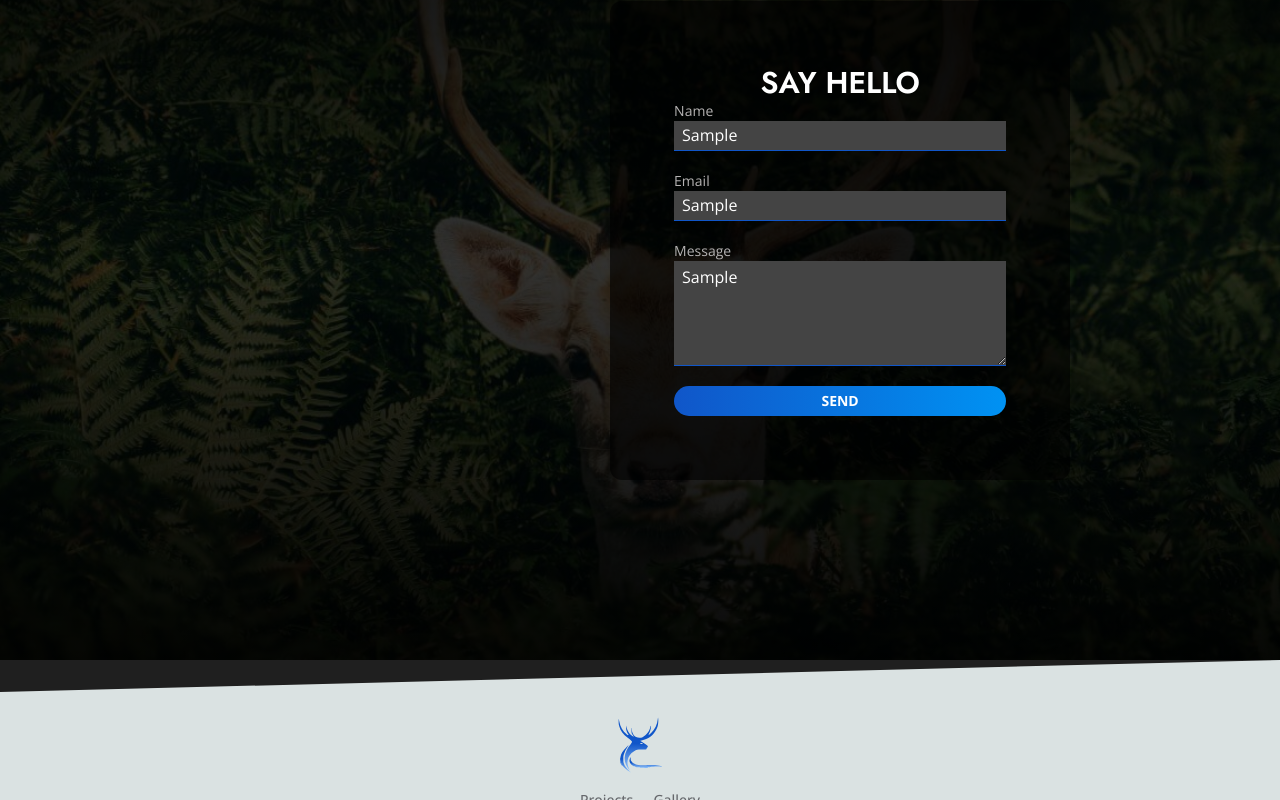
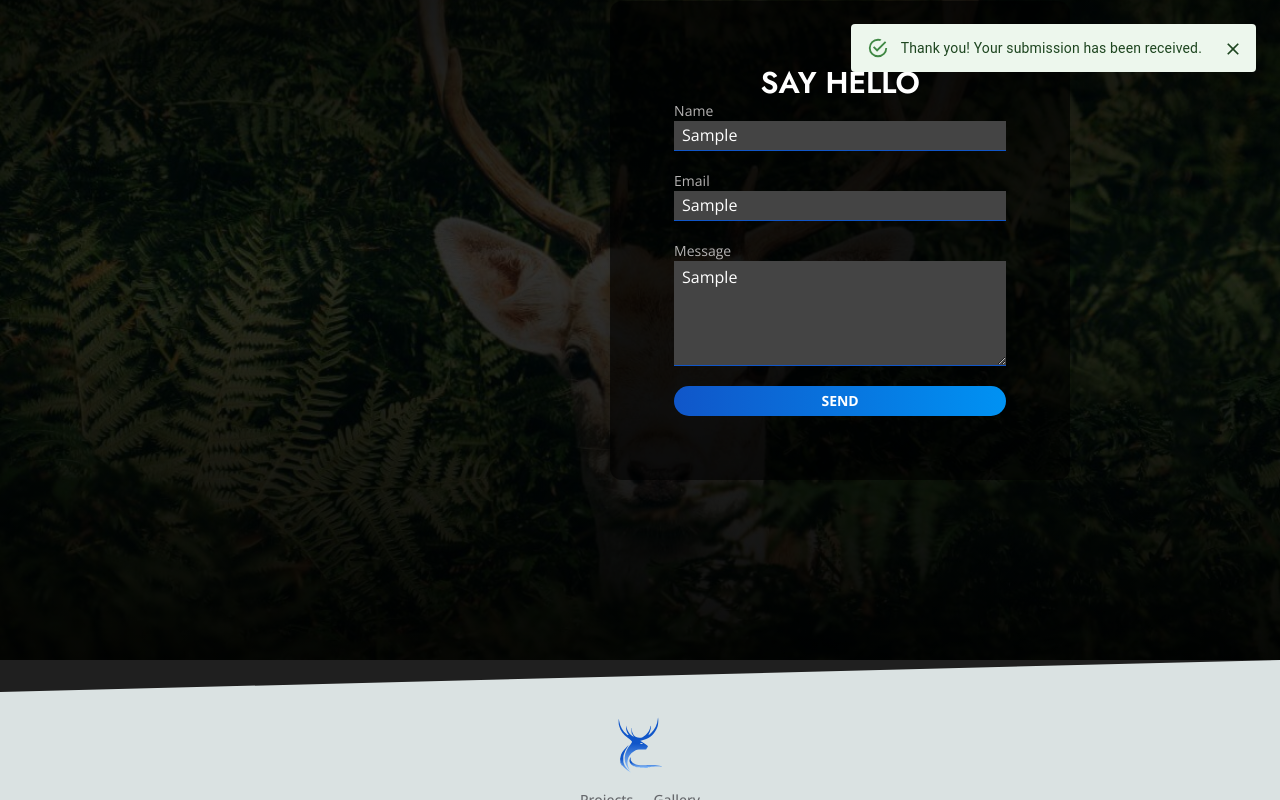
Before and after one commit to vdtrung1706/me-site-nextjs, a Next.js app: page / in a window 1280 px wide. Both pictures are taken after typing "Sample", "Sample", "Sample" into the empty fields and a click on the button "SEND". Shown: the part 1748-2548 px from the top of the page. Built offline with nearby package versions, Linux system fonts and the light colour scheme.

Commit message:
Add custom snackbar for sayhello

```diff
--- /dev/null
+++ b/components/common/MySnackbar.tsx
@@ -0,0 +1,31 @@
+import Alert, { AlertProps } from '@mui/material/Alert';
+import Snackbar, { SnackbarProps } from '@mui/material/Snackbar';
+import * as React from 'react';
+
+type MySnackbarProps = SnackbarProps &
+  Omit<AlertProps, keyof SnackbarProps> & {
+    onClose?: (event: React.SyntheticEvent<Element, Event>) => void;
+  };
+
+const MySnackbar = (props: MySnackbarProps) => {
+  return (
+    <Snackbar
+      {...props}
+      autoHideDuration={6000}
+      anchorOrigin={{
+        vertical: 'top',
+        horizontal: 'right',
+      }}
+    >
+      <Alert
+        severity={props.severity}
+        onClose={props.onClose}
+        sx={{ width: '100%' }}
+      >
+        {props.message}
+      </Alert>
+    </Snackbar>
+  );
+};
+
+export default MySnackbar;
--- a/components/common/SocialLinks.tsx
+++ b/components/common/SocialLinks.tsx
@@ -3,7 +3,15 @@ import GitHubIcon from '@mui/icons-material/GitHub';
 import FacebookIcon from '@mui/icons-material/Facebook';
 import InstagramIcon from '@mui/icons-material/Instagram';
 
-const SocialLinks = ({ className = '' }: { className?: string }) => {
+const SocialLinks = ({
+  className = '',
+  liClassName = '',
+}: {
+  className?: string;
+  liClassName?: string;
+}) => {
+  const aClassName = `flex items-center p-1 cursor-pointer list-link ${liClassName}`;
+
   return (
     <ul className={className}>
       <li>
@@ -11,7 +19,7 @@ const SocialLinks = ({ className = '' }: { className?: string }) => {
           href='https://www.facebook.com/trunpyonvu/'
           target={'_blank'}
           rel='noreferrer'
-          className='flex items-center p-1 cursor-pointer list-link'
+          className={aClassName}
         >
           <FacebookIcon />
         </a>
@@ -22,7 +30,7 @@ const SocialLinks = ({ className = '' }: { className?: string }) => {
           href='https://github.com/vdtrung1706'
           target={'_blank'}
           rel='noreferrer'
-          className='flex items-center p-1 cursor-pointer list-link'
+          className={aClassName}
         >
           <GitHubIcon />
         </a>
@@ -33,7 +41,7 @@ const SocialLinks = ({ className = '' }: { className?: string }) => {
           href='https://www.instagram.com/trunpyon/'
           target={'_blank'}
           rel='noreferrer'
-          className='flex items-center p-1 cursor-pointer list-link'
+          className={aClassName}
         >
           <InstagramIcon />
         </a>
--- /dev/null
+++ b/hooks/useSnackbar.ts
@@ -0,0 +1,29 @@
+import { SnackbarCloseReason } from '@mui/material';
+import { AlertColor } from '@mui/material/Alert';
+import * as React from 'react';
+
+export const useSnackbar = () => {
+  const [snackOpen, setSnackOpen] = React.useState(false);
+  const [alertContent, setAlertContent] = React.useState('');
+  const [alertSeverity, setAlertSeverity] =
+    React.useState<AlertColor>('success');
+
+  const handleSnackClose = (
+    event: React.SyntheticEvent<Element, Event>
+  ): void => {
+    if (event != null) {
+      event.preventDefault();
+    }
+    setSnackOpen(false);
+  };
+
+  return {
+    snackOpen,
+    alertContent,
+    alertSeverity,
+    setSnackOpen,
+    setAlertContent,
+    setAlertSeverity,
+    handleSnackClose,
+  };
+};
--- a/pages/api/say-hello.ts
+++ b/pages/api/say-hello.ts
@@ -9,5 +9,7 @@ export default function handler(
   res: NextApiResponse<SayHelloResponse>
 ) {
   // console.log(req.body);
-  res.status(201).json({ message: 'Your submission has been received.' });
+  res
+    .status(201)
+    .json({ message: 'Thank you! Your submission has been received.' });
 }
--- a/pages/index.tsx
+++ b/pages/index.tsx
@@ -1,9 +1,11 @@
-import { TextareaAutosize } from '@mui/material';
+import { Alert, AlertTitle, Snackbar, TextareaAutosize } from '@mui/material';
 import Image from 'next/image';
 import * as React from 'react';
 import TRUNG_VU from '../assets/trung_vu.png';
+import MySnackbar from '../components/common/MySnackbar';
+import SocialLinks from '../components/common/SocialLinks';
 import Layout from '../components/layout/Layout';
-import SocialLinks from '../components/common/SocialLinks';
+import { useSnackbar } from '../hooks/useSnackbar';
 import { SayHelloResponse } from './api/say-hello';
 
 type SayHelloFormEvent = React.FormEvent<HTMLFormElement> & {
@@ -21,6 +23,16 @@ type SayHelloFormEvent = React.FormEvent<HTMLFormElement> & {
 };
 
 const Home = () => {
+  const {
+    snackOpen,
+    alertContent,
+    alertSeverity,
+    setSnackOpen,
+    setAlertContent,
+    setAlertSeverity,
+    handleSnackClose,
+  } = useSnackbar();
+
   function handleScrollClick(
     event: React.MouseEvent<HTMLAnchorElement, MouseEvent>
   ) {
@@ -40,6 +52,8 @@ const Home = () => {
   const submitSayHello = async (event: SayHelloFormEvent) => {
     event.preventDefault();
 
+    setSnackOpen(false);
+
     const res = await fetch('/api/say-hello', {
       body: JSON.stringify({
         name: event.target.say_hello_name.value,
@@ -52,9 +66,13 @@ const Home = () => {
       method: 'POST',
     });
 
-    const results: SayHelloResponse = await res.json();
+    if (res.ok) {
+      const results: SayHelloResponse = await res.json();
 
-    console.log(`Message:`, results.message);
+      setSnackOpen(true);
+      setAlertSeverity('success');
+      setAlertContent(results.message);
+    }
   };
 
   return (
@@ -135,7 +153,10 @@ const Home = () => {
               little about something such as React, Redux, TS, databases, etc.
             </p>
 
-            <SocialLinks className='flex items-center justify-end gap-1 mt-1 text-dark-txt-sec list' />
+            <SocialLinks
+              className='flex items-center justify-end gap-1 mt-1 text-dark-txt-sec list'
+              liClassName='md:hover:text-white'
+            />
           </div>
         </div>
       </section>
@@ -168,7 +189,6 @@ const Home = () => {
                   name='say_hello_name'
                   autoComplete='name'
                   type='text'
-                  required
                   className='py-1 px-2 border-b border-light-blue h-[30px] bg-black-400'
                 />
               </div>
@@ -197,7 +217,6 @@ const Home = () => {
                 </label>
                 <TextareaAutosize
                   id='say_hello_message'
-                  required
                   minRows={4}
                   className='px-2 py-1 border-b border-light-blue bg-black-400'
                 />
@@ -210,6 +229,13 @@ const Home = () => {
           </div>
         </div>
       </section>
+
+      <MySnackbar
+        open={snackOpen}
+        severity={alertSeverity}
+        message={alertContent}
+        onClose={handleSnackClose}
+      />
     </>
   );
 };
```
